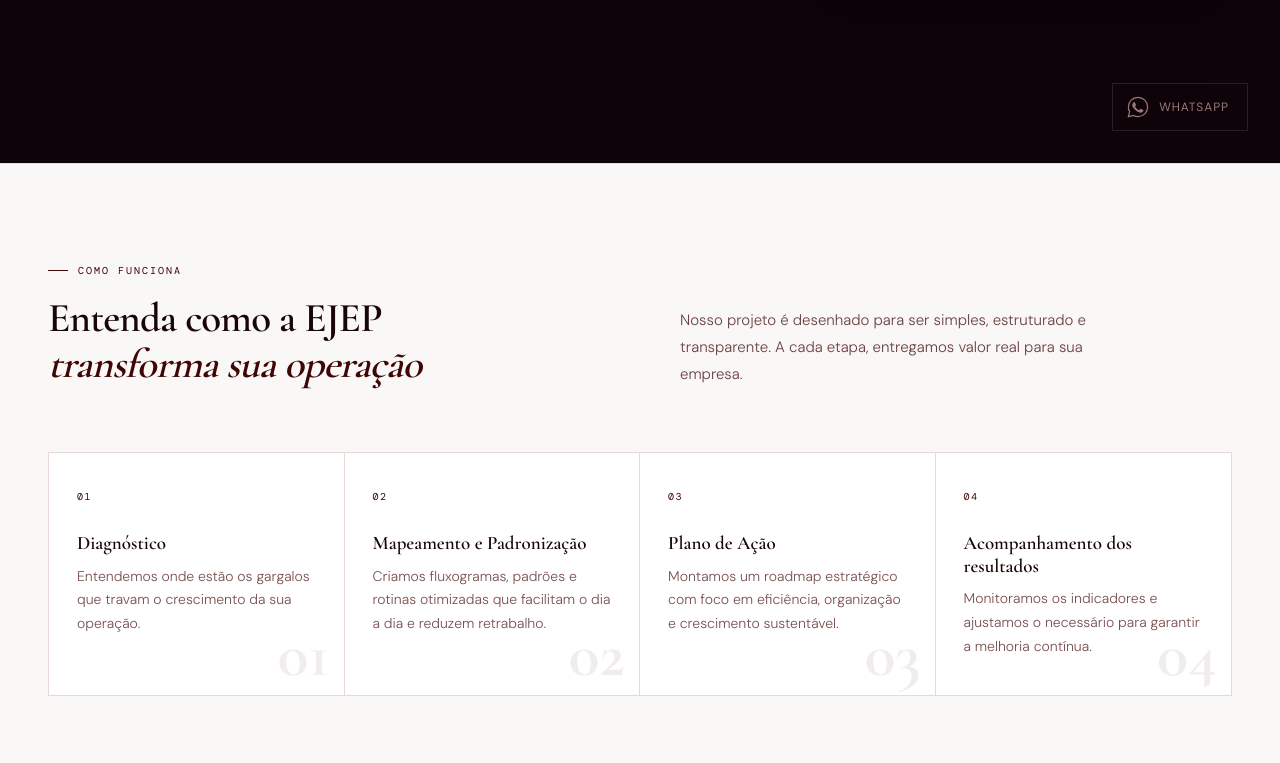
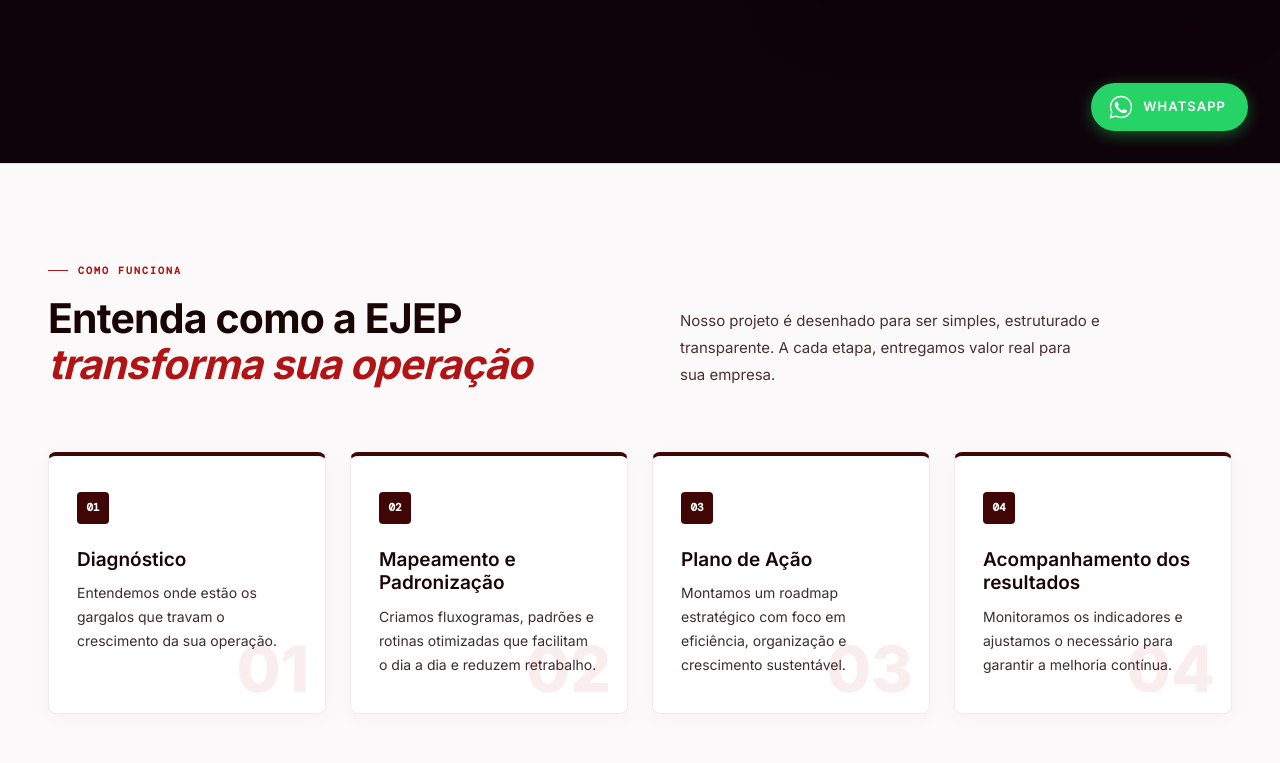
Before and after one commit to Aiello-Digital/ejep-landing, a Next.js app: page / in a window 1280 px wide. Shown: the part 637-1400 px from the top of the page. Built offline with nearby package versions, Linux system fonts and the light colour scheme.

Commit message:
melhorias gerais

```diff
--- a/app/globals.css
+++ b/app/globals.css
@@ -14,6 +14,8 @@
   --text:     #f5ecec;
   --text-2:   #c4a4a4;
   --text-3:   #9a7878;
+  --font-display: var(--font-sans), sans-serif;
+  --font-body:    var(--font-sans), sans-serif;
   /* --font-* variables are injected by next/font via html className */
 }
 
@@ -28,7 +30,7 @@
 body {
   background: var(--bg);
   color: var(--text);
-  font-family: var(--font-body), 'DM Sans', sans-serif;
+  font-family: var(--font-body), 'Inter', sans-serif;
   font-weight: 400;
   -webkit-font-smoothing: antialiased;
 }
@@ -218,7 +220,7 @@
 
 /* ── ABOUT SECTION ── */
 .about {
-  background: #faf7f7;
+  background: #fbf9f9;
   padding: 100px 0;
   position: relative;
 }
@@ -246,35 +248,36 @@
   font-size: 10px;
   letter-spacing: 0.2em;
   text-transform: uppercase;
-  color: var(--wine);
+  color: var(--crimson);
   margin-bottom: 18px;
   display: flex;
   align-items: center;
   gap: 10px;
+  font-weight: 600;
 }
 .about-eyebrow::before {
   content: '';
   display: block;
   width: 20px; height: 1px;
-  background: var(--wine);
+  background: var(--crimson);
   flex-shrink: 0;
 }
 
 .about-headline {
-  font-family: var(--font-display), serif;
+  font-family: var(--font-display), sans-serif;
   font-size: clamp(30px, 3.2vw, 46px);
-  font-weight: 600;
+  font-weight: 700;
   line-height: 1.12;
   letter-spacing: -0.02em;
   color: #1a0505;
 }
-.about-headline em { font-style: italic; color: var(--wine); }
+.about-headline em { font-style: italic; color: var(--crimson); font-weight: 700; }
 
 .about-desc {
   font-size: 15px;
   line-height: 1.8;
-  color: #6b4040;
-  font-weight: 300;
+  color: #4a3030;
+  font-weight: 400;
   max-width: 420px;
   align-self: end;
 }
@@ -290,64 +293,81 @@
 .steps-grid {
   display: grid;
   grid-template-columns: repeat(4, 1fr);
-  border: 1px solid #e8d8d8;
+  gap: 24px;
 }
-@media (max-width: 860px) { .steps-grid { grid-template-columns: repeat(2, 1fr); } }
-@media (max-width: 480px)  { .steps-grid { grid-template-columns: 1fr; } }
+@media (max-width: 1024px) {
+  .steps-grid { grid-template-columns: repeat(2, 1fr); gap: 20px; }
+}
+@media (max-width: 580px)  {
+  .steps-grid { grid-template-columns: 1fr; gap: 16px; }
+}
 
 .step-card {
   padding: 36px 28px;
-  border-right: 1px solid #e8d8d8;
   position: relative;
   background: #ffffff;
-  transition: background 0.25s;
+  border: 1px solid rgba(64, 5, 5, 0.08);
+  border-top: 4px solid var(--wine);
+  border-radius: 8px;
+  box-shadow: 0 4px 20px rgba(64, 5, 5, 0.03);
+  transition: transform 0.25s cubic-bezier(0.16, 1, 0.3, 1),
+              box-shadow 0.25s cubic-bezier(0.16, 1, 0.3, 1),
+              border-color 0.25s ease;
 }
-.step-card:last-child { border-right: none; }
-@media (max-width: 860px) {
-  .step-card:nth-child(2) { border-right: none; }
-  .step-card:nth-child(3) { border-right: 1px solid #e8d8d8; }
-  .step-card { border-bottom: 1px solid #e8d8d8; }
-  .step-card:nth-child(3),
-  .step-card:nth-child(4) { border-bottom: none; }
+.step-card:hover {
+  transform: translateY(-5px);
+  border-top-color: var(--crimson);
+  box-shadow: 0 12px 30px rgba(64, 5, 5, 0.1);
+  background: #ffffff;
 }
-@media (max-width: 480px) {
-  .step-card { border-right: none !important; border-bottom: 1px solid #e8d8d8; }
-  .step-card:last-child { border-bottom: none; }
-}
-.step-card:hover { background: #fdf5f5; }
 
 .step-num {
+  display: inline-flex;
+  align-items: center;
+  justify-content: center;
+  width: 32px;
+  height: 32px;
+  background: var(--wine);
+  color: #ffffff;
   font-family: var(--font-mono), monospace;
-  font-size: 10px;
-  letter-spacing: 0.15em;
-  color: var(--wine);
-  margin-bottom: 28px;
-  display: block;
+  font-size: 11px;
+  font-weight: 700;
+  border-radius: 4px;
+  margin-bottom: 24px;
+  transition: background 0.25s ease;
 }
+.step-card:hover .step-num {
+  background: var(--crimson);
+}
+
 .step-title {
-  font-family: var(--font-display), serif;
+  font-family: var(--font-display), sans-serif;
   font-size: 19px;
   font-weight: 600;
   color: #1a0505;
   margin-bottom: 10px;
-  line-height: 1.2;
+  line-height: 1.25;
 }
 .step-desc {
   font-size: 14px;
-  color: #7a5050;
+  color: #3e2c2c;
   line-height: 1.7;
-  font-weight: 300;
+  font-weight: 400;
 }
 .step-ghost {
   position: absolute;
-  bottom: 8px; right: 14px;
-  font-family: var(--font-display), serif;
+  bottom: 12px; right: 16px;
+  font-family: var(--font-display), sans-serif;
   font-size: 64px;
-  font-weight: 700;
-  color: rgba(64,5,5,0.07);
+  font-weight: 800;
+  color: rgba(176, 20, 20, 0.08);
   line-height: 1;
   pointer-events: none;
   user-select: none;
+  transition: color 0.25s ease;
+}
+.step-card:hover .step-ghost {
+  color: rgba(176, 20, 20, 0.15);
 }
 
 /* ── CTA STRIP ── */
--- a/app/layout.tsx
+++ b/app/layout.tsx
@@ -1,18 +1,11 @@
 import type { Metadata } from "next";
-import { Cormorant_Garamond, DM_Sans, DM_Mono } from "next/font/google";
+import { Inter, DM_Mono } from "next/font/google";
 import "./globals.css";
 
-const cormorant = Cormorant_Garamond({
+const inter = Inter({
   subsets: ["latin"],
-  weight: ["400", "500", "600", "700"],
-  style: ["normal", "italic"],
-  variable: "--font-display",
-});
-
-const dmSans = DM_Sans({
-  subsets: ["latin"],
-  weight: ["300", "400", "500", "600"],
-  variable: "--font-body",
+  weight: ["300", "400", "500", "600", "700", "800"],
+  variable: "--font-sans",
 });
 
 const dmMono = DM_Mono({
@@ -29,7 +22,7 @@
 
 export default function RootLayout({ children }: { children: React.ReactNode }) {
   return (
-    <html lang="pt-BR" className={`${cormorant.variable} ${dmSans.variable} ${dmMono.variable}`}>
+    <html lang="pt-BR" className={`${inter.variable} ${dmMono.variable}`}>
       <body>{children}</body>
     </html>
   );
--- a/components/WhatsAppButton.tsx
+++ b/components/WhatsAppButton.tsx
@@ -12,7 +12,7 @@
         className="wa-btn"
         aria-label="WhatsApp EJEP"
       >
-        <svg width="22" height="22" viewBox="0 0 22 22" fill="none" xmlns="http://www.w3.org/2000/svg">
+        <svg width="24" height="24" viewBox="0 0 22 22" fill="none" xmlns="http://www.w3.org/2000/svg">
           <path d="M11 1.375C5.685 1.375 1.375 5.685 1.375 11c0 1.698.45 3.29 1.24 4.664L1.375 20.625l5.13-1.22A9.584 9.584 0 0011 20.625c5.315 0 9.625-4.31 9.625-9.625S16.315 1.375 11 1.375z" stroke="currentColor" strokeWidth="1.2"/>
           <path d="M15.8 13.65c-.275-.138-1.62-.8-1.87-.892-.25-.09-.43-.137-.61.138-.18.275-.7.891-.858 1.073-.159.18-.317.203-.592.068-.275-.137-1.16-.427-2.21-1.363-.817-.728-1.37-1.627-1.53-1.902-.16-.275-.017-.424.12-.56.124-.123.275-.32.413-.48.137-.16.183-.275.275-.458.09-.183.046-.343-.023-.48-.068-.137-.61-1.474-.836-2.018-.22-.53-.444-.458-.61-.467-.158-.007-.34-.01-.52-.01-.183 0-.48.068-.73.343-.25.275-.958.937-.958 2.284s.98 2.65 1.118 2.832c.137.183 1.929 2.947 4.675 4.132.653.282 1.162.45 1.56.577.656.208 1.253.179 1.725.109.526-.079 1.62-.662 1.849-1.302.229-.64.229-1.19.16-1.303-.068-.114-.25-.182-.524-.32z" fill="currentColor"/>
         </svg>
@@ -27,21 +27,51 @@
           z-index: 200;
           display: flex;
           align-items: center;
+          justify-content: center;
           gap: 10px;
-          background: #0f030a;
-          border: 1px solid rgba(255,255,255,0.1);
-          color: #9a7878;
-          padding: 12px 18px 12px 14px;
+          background: #25D366;
+          color: #ffffff;
+          padding: 12px 22px 12px 18px;
           text-decoration: none;
           font-family: var(--font-body), sans-serif;
-          font-size: 12px;
+          font-size: 13px;
+          font-weight: 600;
           letter-spacing: 0.08em;
           text-transform: uppercase;
-          transition: color 0.2s, border-color 0.2s;
+          border-radius: 9999px;
+          box-shadow: 0 4px 16px rgba(37, 211, 102, 0.4);
+          transition: background 0.2s, transform 0.2s, box-shadow 0.2s;
         }
-        .wa-btn:hover { color: #f0e6e6; border-color: rgba(255,255,255,0.25); }
-        .wa-label { display: block; }
-        @media (max-width: 600px) { .wa-label { display: none; } .wa-btn { padding: 14px; } }
+        .wa-btn:hover {
+          background: #20ba56;
+          color: #ffffff;
+          transform: translateY(-3px);
+          box-shadow: 0 8px 24px rgba(37, 211, 102, 0.5);
+        }
+        .wa-btn:active {
+          transform: translateY(-1px);
+          box-shadow: 0 4px 12px rgba(37, 211, 102, 0.45);
+        }
+        .wa-label {
+          display: block;
+        }
+        @media (max-width: 600px) {
+          .wa-label {
+            display: none;
+          }
+          .wa-btn {
+            padding: 0;
+            width: 56px;
+            height: 56px;
+            border-radius: 50%;
+            bottom: 24px;
+            right: 24px;
+            box-shadow: 0 4px 16px rgba(37, 211, 102, 0.4);
+          }
+          .wa-btn:hover {
+            transform: scale(1.05) translateY(-2px);
+          }
+        }
       `}</style>
     </>
   );
```
